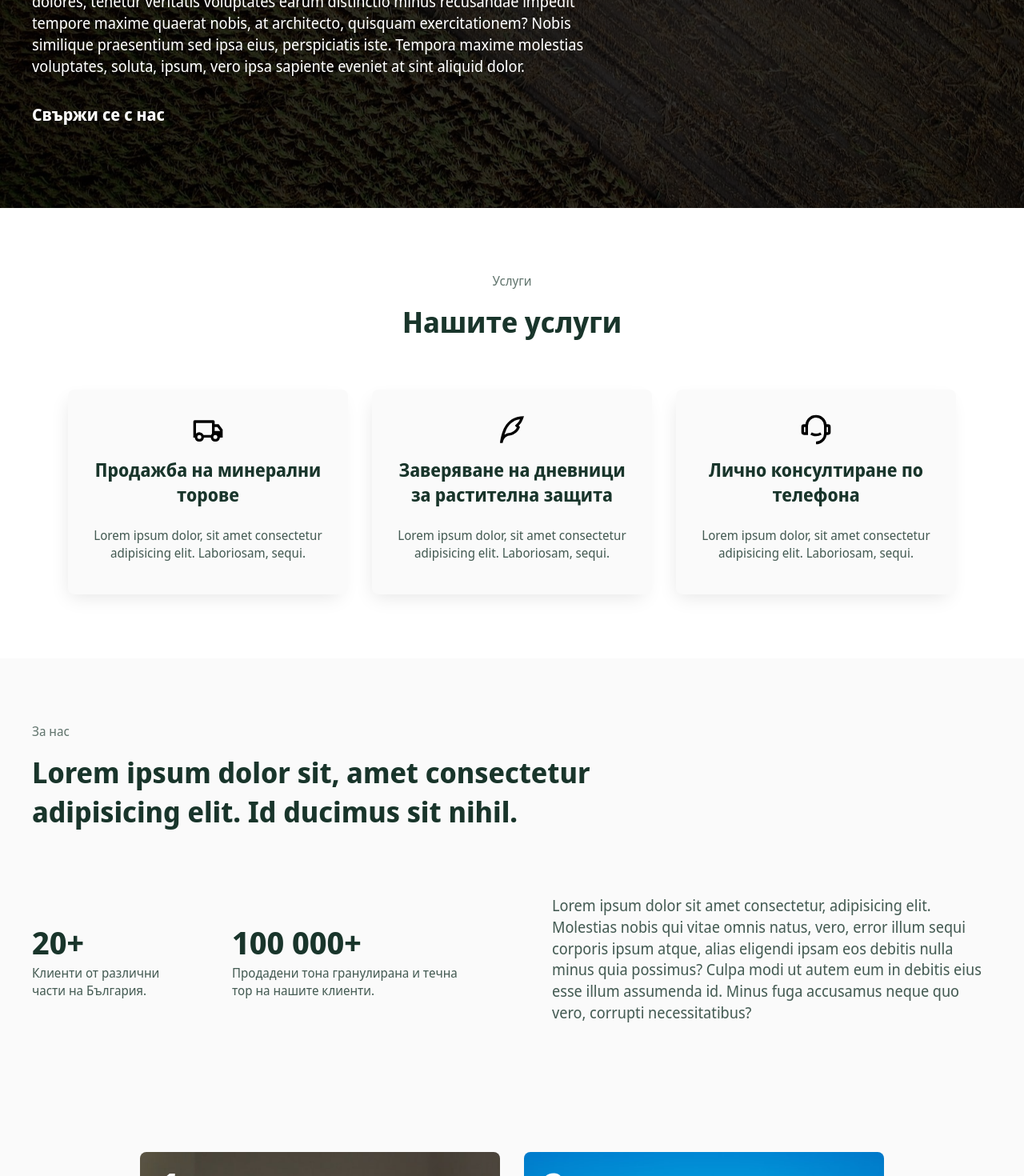
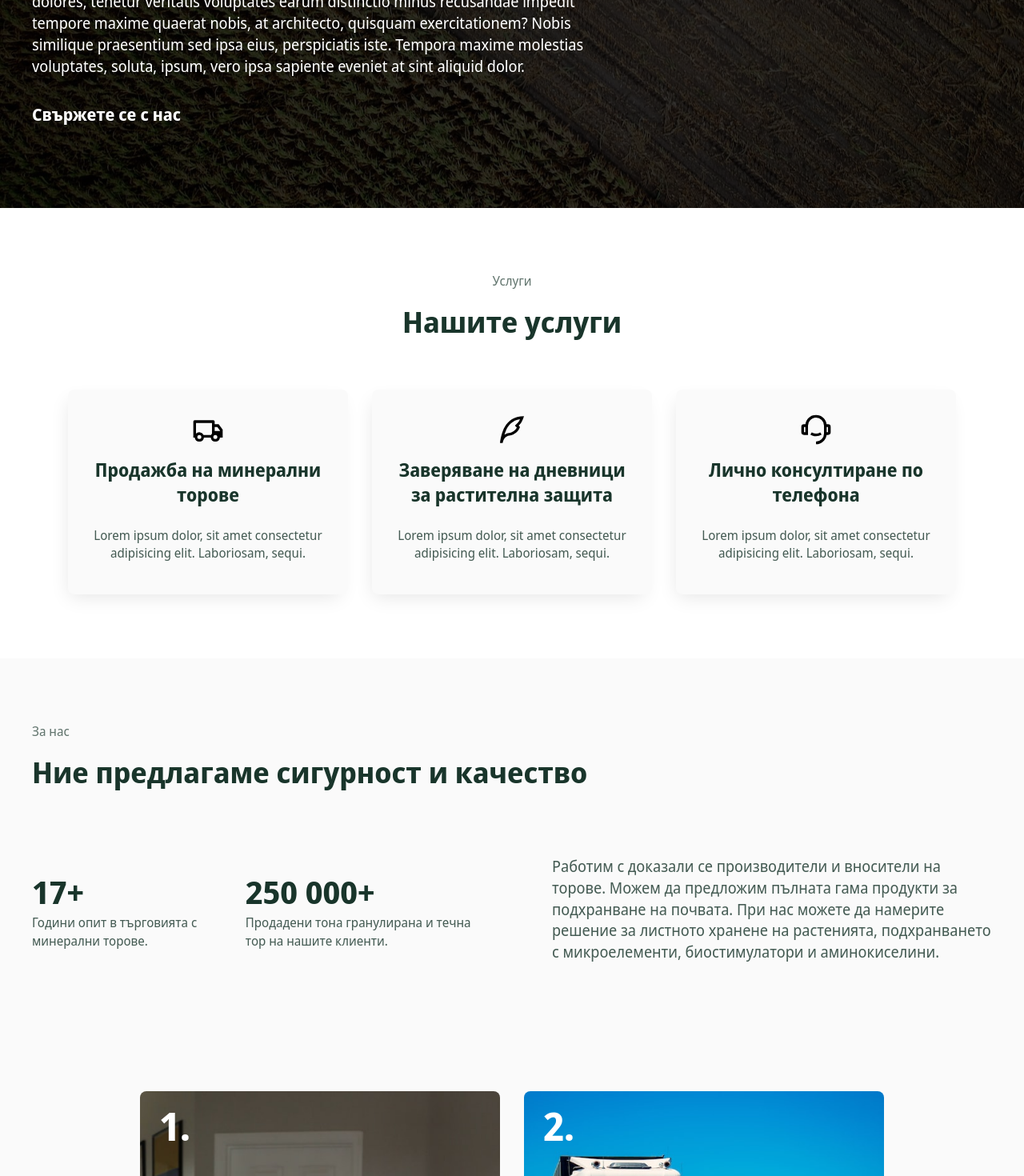
Before and after one commit to PetromirDev/agrotorove-website, a Next.js app: page / in a window 1280 px wide. Shown: the part 540-2010 px from the top of the page at 80% size. Built offline with nearby package versions, Linux system fonts and the light colour scheme.

Commit message:
update: website copy

```diff
--- a/components/Footer/index.jsx
+++ b/components/Footer/index.jsx
@@ -9,7 +9,7 @@ const Footer = () => {
   return (
     <Wrapper>
       <WidthContainer>
-        <ContactLabel>Свържи се с нас</ContactLabel>
+        <ContactLabel>Свържете се с нас</ContactLabel>
         <Title>
           Стигнахте чак до тук.
           <br/>
@@ -39,21 +39,21 @@ const Footer = () => {
                 Услуги
               </NavLink>
             </Link>
-            <Link href="#fertilizers">
+            {/* <Link href="#fertilizers">
               <NavLink>
                 Торове
               </NavLink>
-            </Link>
+            </Link> */}
           </Navigation>
         </TopFooter>
         <Separator />
         <BottomFooter>
           <Copyright>
-              Copyright 2022 Агро Торове 77 ЕООД
+              Copyright 2024 Агро Торове 77 ЕООД
               {' '}
               |
               {' '}
-              <a target='_blank' rel="noreferrer" href="https://petromir.dev/bg">Website by petromir.dev</a>
+              <a target='_blank' rel="noreferrer" href="https://petromir.dev">Website by petromir.dev</a>
           </Copyright>
           <ContactInformation>
             <a href="tel:+359 887 697 749">
--- a/components/Home/About.jsx
+++ b/components/Home/About.jsx
@@ -7,23 +7,21 @@ const About = () => (
     <WidthContainer>
       <Label>За нас</Label>
       <Title>
-        Lorem ipsum dolor sit, amet
-        consectetur adipisicing elit.
-        Id ducimus sit nihil.
+        Ние предлагаме сигурност и качество
       </Title>
       <Info>
         <Stats>
           <Stat>
-            <h3>20+</h3>
-            <p>Клиенти от различни части на България.</p>
+            <h3>17+</h3>
+            <p>Години опит в търговията с минерални торове.</p>
           </Stat>
           <Stat>
-            <h3>100 000+</h3>
+            <h3>250 000+</h3>
             <p>Продадени тона гранулирана и течна тор на нашите клиенти.</p>
           </Stat>
         </Stats>
         <AboutText>
-          Lorem ipsum dolor sit amet consectetur, adipisicing elit. Molestias nobis qui vitae omnis natus, vero, error illum sequi corporis ipsum atque, alias eligendi ipsam eos debitis nulla minus quia possimus? Culpa modi ut autem eum in debitis eius esse illum assumenda id. Minus fuga accusamus neque quo vero, corrupti necessitatibus?
+        Работим с доказали се производители и вносители на торове. Можем да предложим пълната гама продукти за подхранване на почвата. При нас можете да намерите решение за листното хранене на растенията, подхранването с микроелементи, биостимулатори и аминокиселини.
         </AboutText>
       </Info>
     </WidthContainer>
--- a/components/Home/Hero.jsx
+++ b/components/Home/Hero.jsx
@@ -21,7 +21,7 @@ const Hero = () => (
       </Text>
       <Link href="#contact">
         <Contact>
-          Свържи се с нас
+          Свържете се с нас
         </Contact>
       </Link>
     </Body>
--- a/components/Navbar.jsx
+++ b/components/Navbar.jsx
@@ -69,16 +69,11 @@ const Navbar = () => {
                 Услуги
               </NavLink>
             </Link>
-            {/* <Link href="#fertilizers">
-              <NavLink>
-                Торове
-              </NavLink>
-            </Link> */}
           </MainNavigation>
 
           <Link href="#contact">
             <Action isScrolling={isScrolling} isScrolledMax={isScrolledMax}>
-              Свържи се с нас ↗
+              Свържете се с нас ↗
             </Action>
           </Link>
         </Navigation>
```
